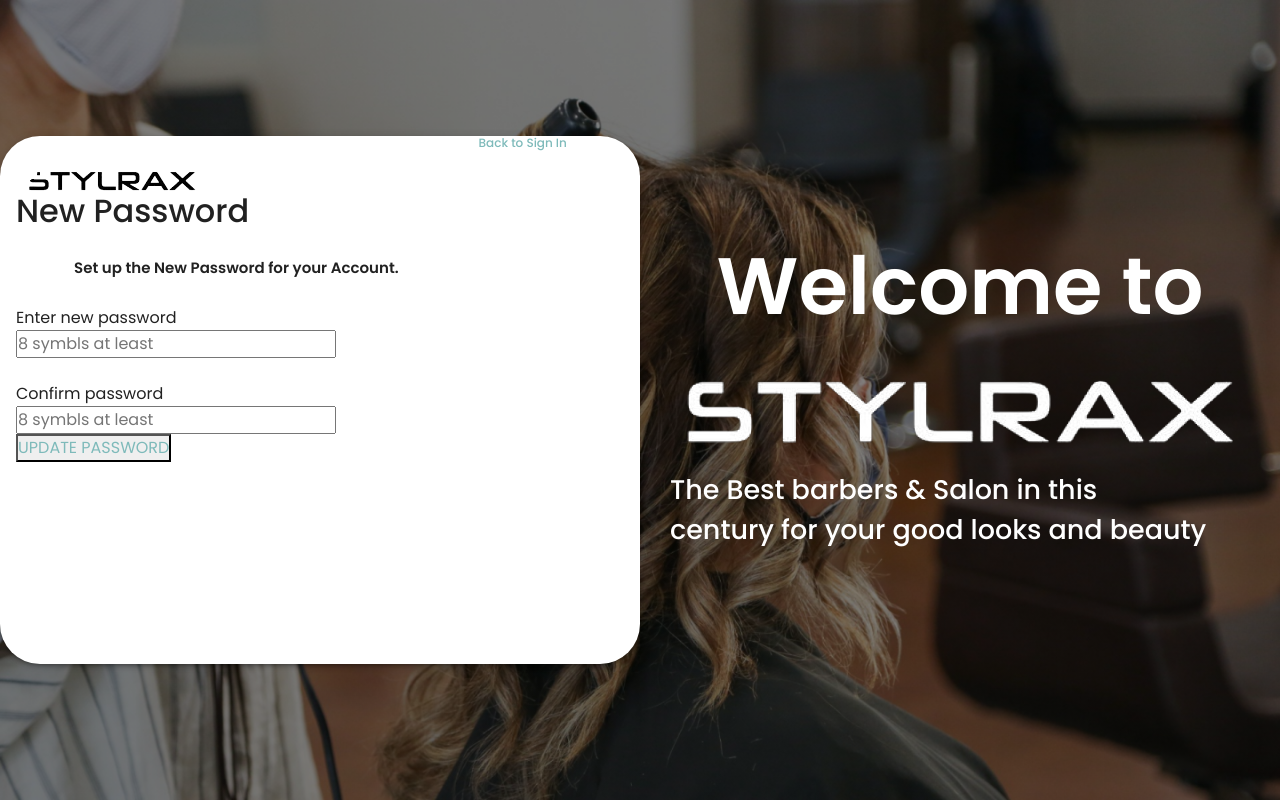
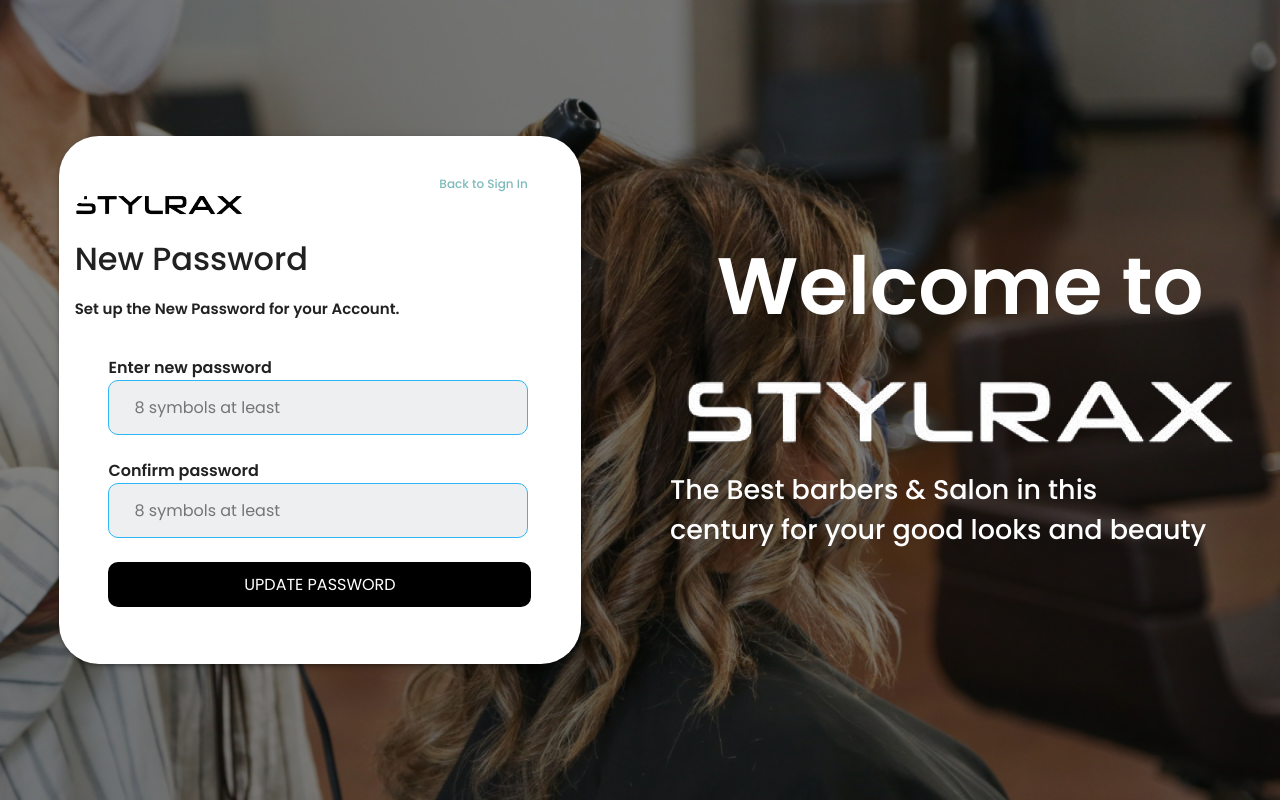
Before and after one commit to shakyaJSChamps/salon-app-admin, a React (Create React App) app: page /admin/new-password in a window 1280 px wide. Built offline with nearby package versions, Linux system fonts and the light colour scheme; a web font is replaced by a local one.

Commit message:
Create table & fixed ui

```diff
--- a/package.json
+++ b/package.json
@@ -11,17 +11,19 @@
     "@testing-library/jest-dom": "^5.17.0",
     "@testing-library/react": "^13.4.0",
     "@testing-library/user-event": "^13.5.0",
+    "axios": "^1.6.5",
     "bootstrap": "^5.3.2",
     "formik": "^2.4.5",
     "lodash": "^4.17.21",
     "react": "^18.2.0",
     "react-bootstrap": "^2.9.1",
+    "react-data-table-component": "^7.6.1",
     "react-dom": "^18.2.0",
     "react-icons": "^4.12.0",
     "react-otp-input": "^3.1.1",
     "react-router-dom": "^6.20.1",
     "react-scripts": "5.0.1",
-    "styled-components": "^6.1.1",
+    "styled-components": "^6.1.8",
     "web-vitals": "^2.1.4",
     "yup": "^1.3.3"
   },
--- a/src/Component/NewPassword.js
+++ b/src/Component/NewPassword.js
@@ -1,53 +1,113 @@
-import React from 'react'
+import React from "react";
 import Dlogo from "../assets/image/d-logo.png";
-import { Container, Row, Col } from 'react-bootstrap'
-import { Link } from 'react-router-dom';
+import { Container, Row, Col } from "react-bootstrap";
+import { Link, useNavigate } from "react-router-dom";
+import { useFormik } from "formik";
+import * as Yup from "yup";
 
 function NewPassword() {
+
+    const navigate = useNavigate();
+
+  const validationSchema = Yup.object().shape({
+    newPassword: Yup.string()
+      .required("Please enter your password")
+      .min(8, "Password must be 8 characters long")
+      .matches(/[0-9]/, "Password requires a number")
+      .matches(/[a-z]/, "Password requires a lowercase letter")
+      .matches(/[A-Z]/, "Password requires an uppercase letter")
+      .matches(/[^\w]/, "Password requires a symbol"),
+    confirmPassword: Yup.string()
+      .oneOf([Yup.ref("newPassword"), null], "Passwords must match")
+      .required("Please confirm your password"),
+  });
+
+  const { values, errors, touched, handleChange, handleBlur, handleSubmit, isValid, dirty } = useFormik({
+    initialValues: {
+      newPassword: "",
+      confirmPassword: "",
+    },
+    validationSchema: validationSchema,
+    onSubmit: (values, { resetForm }) => {
+      console.log("Values ::>", values);
+      resetForm();
+      navigate("/admin/changed-password");
+    },
+  });
+
   return (
     <>
-            <Container className="p-0">
-                <Row className=" m-0 p-0">
-                    <Col sm={8} className="pt-0 ">
-                        <img className='d-logo' src={Dlogo} type="d-logo.png" />
+      <Container className="p-0 ">
+        <Row className="m-0 p-0 ">
+          <Col sm={8} className="p-0 mt-4 ">
+            <img className="d-logo" src={Dlogo} alt="d-logo.png" />
           </Col>
-                    <Col sm={4} className="p-0 d-flex justify-content-center align-itemscenter">
+          <Col
+            sm={4}
+            className="p-0 d-flex justify-content-center align-items-center mt-4"
+          >
             <h6 className="sign-account back-sign">
-                            <Link to='/admin/login' className='link-style'>Back to Sign In</Link>
+              <Link to="/admin/login" className="link-style ">
+                Back to Sign In
+              </Link>
             </h6>
           </Col>
-                    <Col className="p-0">
-                        <h2 className='for-password'>New Password</h2>
+          <Col className="p-0  mt-4">
+            <h2 className="for-password ">New Password</h2>
           </Col>
         </Row>
       </Container>
-            <h3 className='new-password-para'>Set up the New Password for your Account.</h3>
-            <form className="form">
-                <label className="text Forget_text">
+      <h3 className="new-password-para">
+        Set up the New Password for your Account.
+      </h3>
+      <div className="main-form  d-flex justify-content-center align-items-center">
+        <form className="form" onSubmit={handleSubmit}>
+          <label className="text mt-3">
             Enter new password
             <br />
             <input
-                        className="input"
-                        type='password'
-                        placeholder="8 symbls at least"
+              className={`input ${errors.newPassword && touched.newPassword ? "is-invalid" : ""}`}
+              type="password"
+              name="newPassword"
+              id="newPassword"
+              placeholder="8 symbols at least"
+              value={values.newPassword}
+              onChange={handleChange}
+              onBlur={handleBlur}
             />
-                    <br /><br />
+            {errors.newPassword && touched.newPassword && (
+              <div className="invalid-feedback">{errors.newPassword}</div>
+            )}
+            <br />
+            <br />
           </label>
-                <label className="text Forget_text">
+          <br />
+          <label className="text">
             Confirm password
             <br />
             <input
-                        className="input"
-                        type='password'
-                        placeholder="8 symbls at least"
+              className={`input ${errors.confirmPassword && touched.confirmPassword ? "is-invalid" : ""}`}
+              type="password"
+              name="confirmPassword"
+              id="confirmPassword"
+              placeholder="8 symbols at least"
+              value={values.confirmPassword}
+              onChange={handleChange}
+              onBlur={handleBlur}
             />
+            {errors.confirmPassword && touched.confirmPassword && (
+              <div className="invalid-feedback">{errors.confirmPassword}</div>
+            )}
           </label>
+          <div className="mt-4 mb-3">
+            <button className={`forget_btn ${!(isValid && dirty) ? "disable" : ""}`} type="submit" disabled={!isValid || !dirty}>
+                UPDATE PASSWORD
+            </button>
+          </div>
         </form>
-            <button className=" Forget_btn" type="button">
-                <Link className='continue-link link-style' to='/admin/changed-password'>UPDATE PASSWORD</Link>
-            </button>
+      </div>
     </>
-    )
+  );
 }
 
-export default NewPassword
+export default NewPassword;
--- /dev/null
+++ b/src/Component/SearchDropDown.js
@@ -0,0 +1,30 @@
+import React from "react";
+// import "./DropDown.css"; // Import the CSS file for styling
+
+const SearchDropDown = ({ value, onChange }) => {
+  const data = [
+    { text: "option1", value: "1" },
+    { text: "option2", value: "2" },
+    { text: "option3", value: "3" },
+  ];
+
+  return (
+    <div className="dropdown-container">
+      <div className="search-container">
+        <input type="text" placeholder="Search" className="search-bar"
+        />
+        <div className="vertical-line"></div>
+        <select value={value} onChange={onChange} className="dropdown">
+        {data.map((item) => (
+          <option key={item.value} value={item.value}>
+            {item.text}
+          </option>
+        ))}
+      </select>
+      </div>
+
+    </div>
+  );
+};
+
+export default SearchDropDown;
--- a/src/assets/scss/pages/_home.scss
+++ b/src/assets/scss/pages/_home.scss
@@ -1 +1 @@
-@import './home/work','./home/tools','./home/banner','./home/product','./home/schedule','./home/login','./home/ForgetPassword','./home/Verification','./home/NewPassword','./home/ChangedPassword', './home/main.scss','./home/profile','./home/sidebar';
+@import './home/work','./home/tools','./home/banner','./home/product','./home/schedule','./home/login','./home/ForgetPassword','./home/Verification','./home/NewPassword','./home/ChangedPassword', './home/main.scss','./home/profile','./home/sidebar','./home//userManagement','./home/searchDropDown';
--- a/src/assets/scss/pages/home/_NewPassword.scss
+++ b/src/assets/scss/pages/home/_NewPassword.scss
@@ -2,10 +2,10 @@
     .new-password-para {
         font-size: 15px;
         font-weight: 600;
-        line-height: 60px;
-        margin-left: 58px;
-        @include for-desktop {
-            margin-left: 38px;
-        }
+        line-height: 46px;
+        // margin-left: 58px;
+        // @include for-desktop {
+        //     margin-left: 38px;
+        // }
     }
 }
--- /dev/null
+++ b/src/assets/scss/pages/home/_searchDropDown.scss
@@ -0,0 +1,35 @@
+.dropdown-container {
+    display: flex;
+    align-items: center;
+    justify-content: end;
+    margin-top: 10px;
+
+    .search-container {
+      display: flex;
+      align-items: center;
+      background-color: $color-light-grey;
+
+      .search-bar,
+      .vertical-line,
+      .dropdown {
+        border: none;
+        background-color: $color-light-grey;
+      }
+
+      .search-bar { // Text color for the search bar
+        &::placeholder {
+          color: $color-black; // Placeholder color
+        }
+        &:focus{
+          border: none;
+        }
+      }
+
+      .vertical-line {
+        width: 2px;
+        height: 20px;
+        background-color:$color-black;
+        margin-right: 5px;
+      }
+    }
+  }
--- /dev/null
+++ b/src/assets/scss/pages/home/_userManagement.scss
@@ -0,0 +1,5 @@
+.search-table{
+    background-color: $color-light-grey;
+    border-radius: 5px;
+    border: none;
+}
--- a/src/page/Main.js
+++ b/src/page/Main.js
@@ -59,7 +59,7 @@
           <Sidebar toggleSidebar={toggleSidebar}/>
         </div>
         <div
-          className={`content ${toggleSidebar ?  "w-76": "w-94"}`}
+          className={`content px-5 ${toggleSidebar ?  "w-76": "w-94"}`}
           // style={{ width: `${toggleSidebar ? "76%" : "94%"}` }}
         ><Outlet /></div>
       </div>
```
Also changed, not shown: src/Component/Table.js (added, +19 -0 lines), src/Component/Verification.js (+69 -5 lines), src/page/UserManagement.js (+141 -3 lines), src/Component/MainTable.js (added), 1 other file (tests, documents, lock files or other folders). Lines whose indentation alone changed are shown as unchanged.
